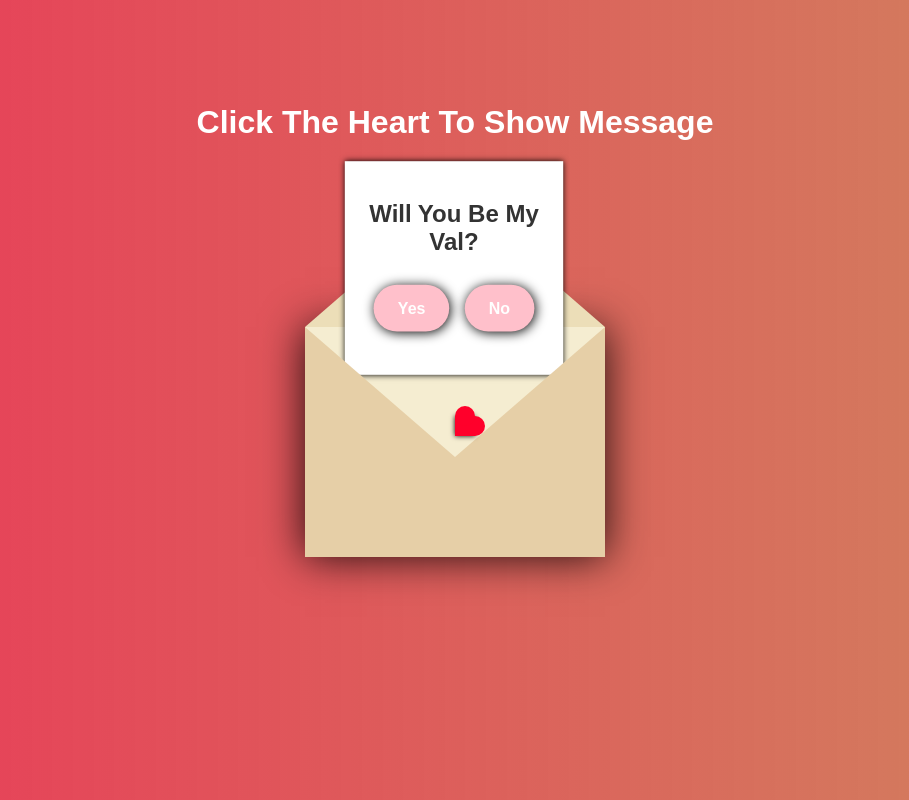
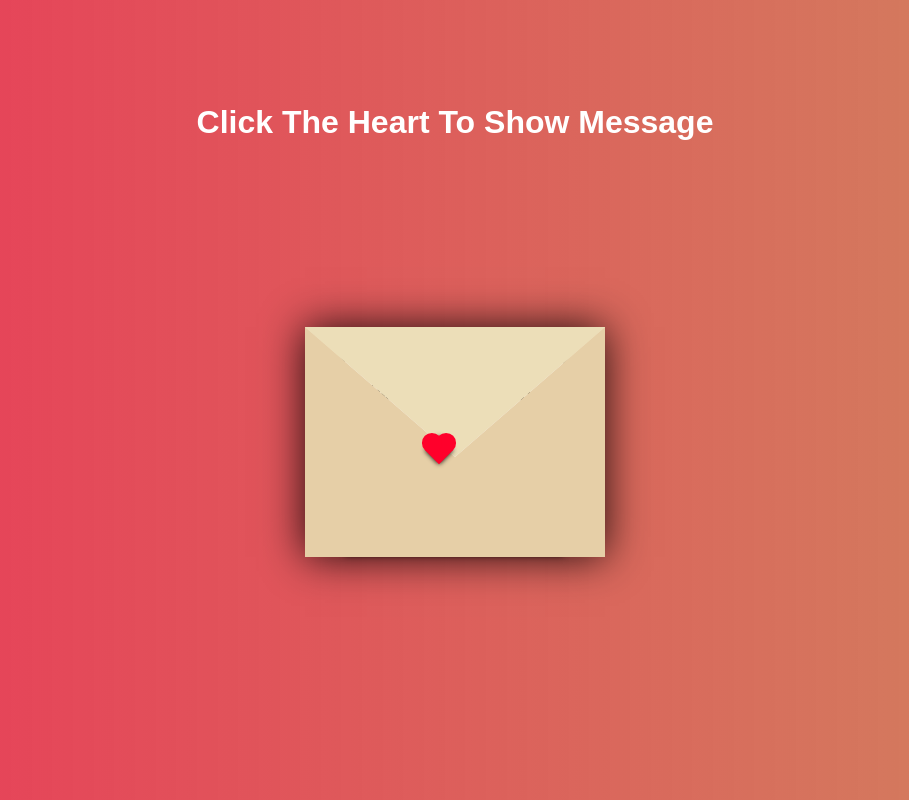
Before and after one commit to HemmyEvo/HemmyEvo.github.io, a plain HTML site: page index.html in a window 1280 px wide. Shown: the whole page, without its empty margins (185-1094 px from the left). Drawn offline with Linux system fonts and the light colour scheme.

Commit message:
Update Val.css

```diff
--- a/Val.css
+++ b/Val.css
@@ -12,6 +12,8 @@ body{
 .instruction{
     color: white;
     font-family: Arial;
+    width :100%;
+    text-align: center;
 }
 .container{
     display: grid;
@@ -30,13 +32,14 @@ body{
 .envelope-wrapper .envelope::before{
     content: '';
     position: absolute;
-    z-index: 2;
     border-top: 130px solid #ecdeb8;
     border-right: 150px solid transparent;
     border-left: 150px solid transparent;
     top: 0;
     transform-origin: top;
-    transition: all 0.5s ease-in-out 0.7s;
+    z-index: 0;
+    transition: transform 0.2s ease-in-out;
+    transform: rotateX(180deg);
 
 }
 .envelope-wrapper .envelope::after{
@@ -53,17 +56,18 @@ body{
 .letter{
     position: absolute;
     right: 20%;
-    bottom: 0;
+    bottom: 200px;
     width: 54%;
     height: 60%;
     background: white;
-    transition: all 1s ease-in-out;
+    transition: all 1s ease-in;
     padding: 20px 10px;
     box-shadow: 0 0 5px black;
     text-align: center;
     color: rgb(51, 51, 51);
     font-size: 10px;
     font-family: sans-serif;
+    transform: scale(1.2);
 
 }
 .btn button{
@@ -81,17 +85,22 @@ body{
     margin-right: 10px;
 }
 .heart{
-    position: absolute;
+
+position: absolute;
     height: 20px;
     width: 20px;
     background: rgb(255, 0, 43);
-    top: 52%;
-    left: 50%;
+    top: 55%;
+    left: 48%;
+
     transform: translate(-50%, -50%) rotate(45deg);
-    transition: transform 0.5s ease-in-out 1s;
+    transition: transform 0.2s ease-in-out;
     box-shadow: 0px 0px 5px black;
     z-index: 4;
     cursor: pointer;
+
+    transform: rotate(90deg);
+
 }
 .heart::before, .heart::after{
     position: absolute;
@@ -108,17 +117,20 @@ body{
     top: -10px;
 }
 .flap .envelope::before{
-    z-index: 0;
-    transform: rotateX(180deg);
+    z-index: 2;
+    transform: rotateX(0deg);
+    transition: all 4s ease-in-out;
+
+
+
 }
 .flap .envelope .letter{
-    bottom: 200px;
-    transform: scale(1.2);
-    transition-delay: 1s;
+    bottom: 20px;
+    transition: all 1.5s ease-in-out;
 
 
 }
 .flap .heart{
-    transform: rotate(90deg);
-    transition-delay: 0.2s;
+ transform: rotate(45deg);
+    transition-delay: 4s;
 }
```
